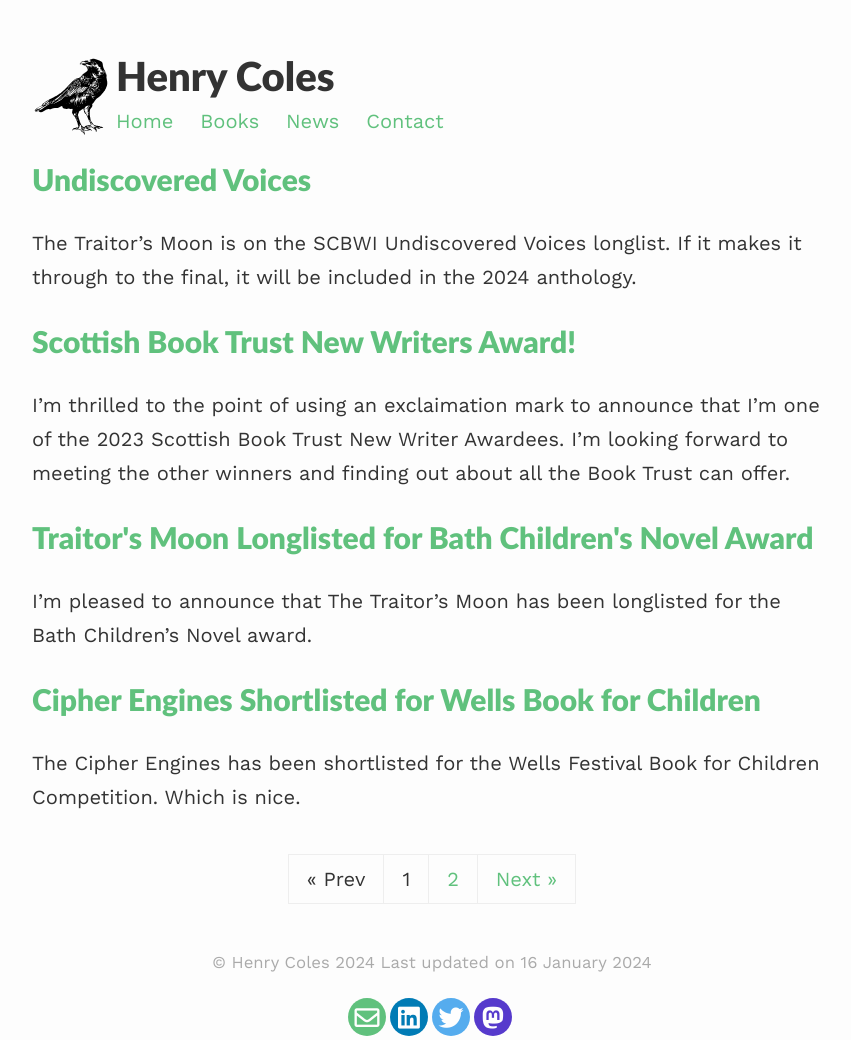
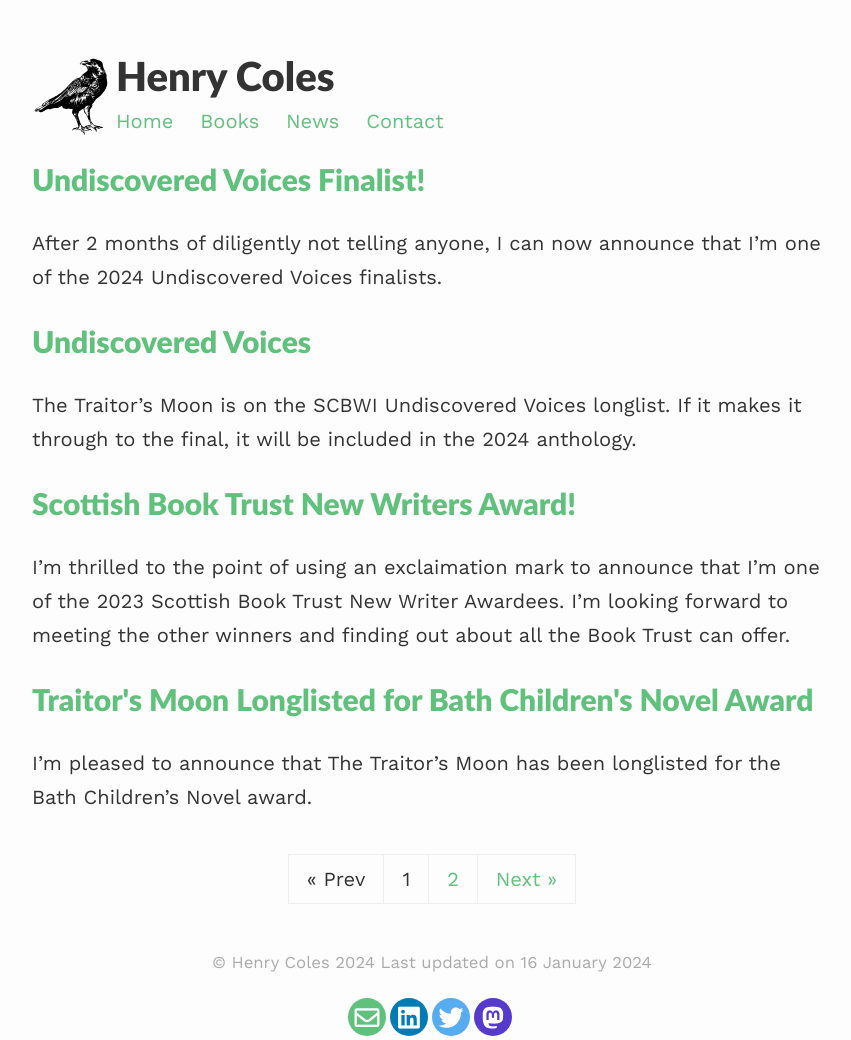
Before and after one commit to hcoles/henrycoles, a Jekyll site: the page built from news/index.html, in a window 1280 px wide. Shown: the whole page, without its empty margins (208-1059 px from the left). Built offline with Jekyll 4.4.1, drawn with Linux system fonts in a browser that asks for light colours; nearby versions of some CDN libraries; the list of posts is cut into pages by our own code.

Commit message:
update for uv

```diff
--- /dev/null
+++ b/_posts/2024-01-15-undiscovered-voices-finalist.md
@@ -0,0 +1,8 @@
+---
+layout: post
+title: Undiscovered Voices Finalist!
+---
+
+After 2 months of diligently not telling anyone, I can now announce that I'm one of the 2024 Undiscovered Voices finalists.
+
+I've already met lots of wonderful people thanks to this, including other finalists past and present, but in February I'll be meeting even more at the launch party in London.
```
Also changed, not shown: index.md (+2 -2 lines).
